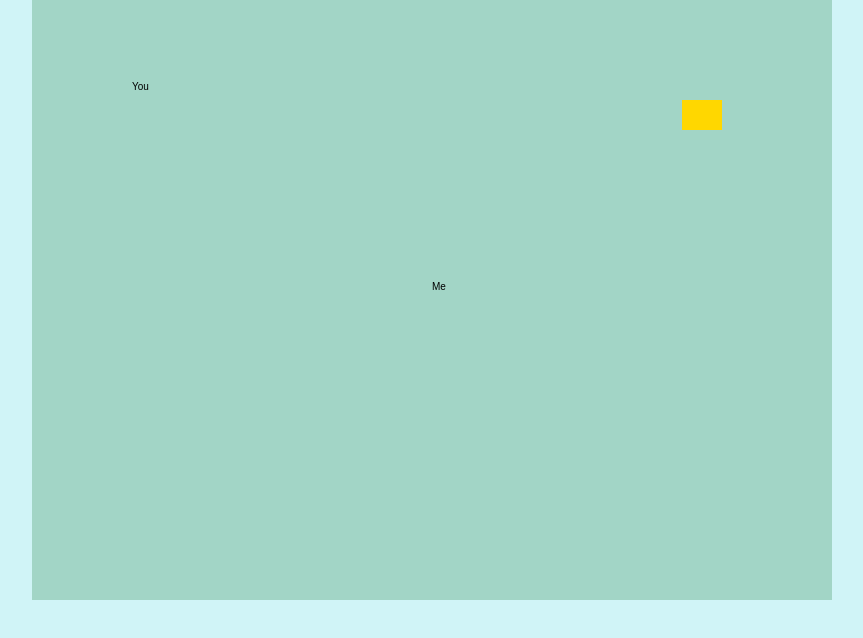
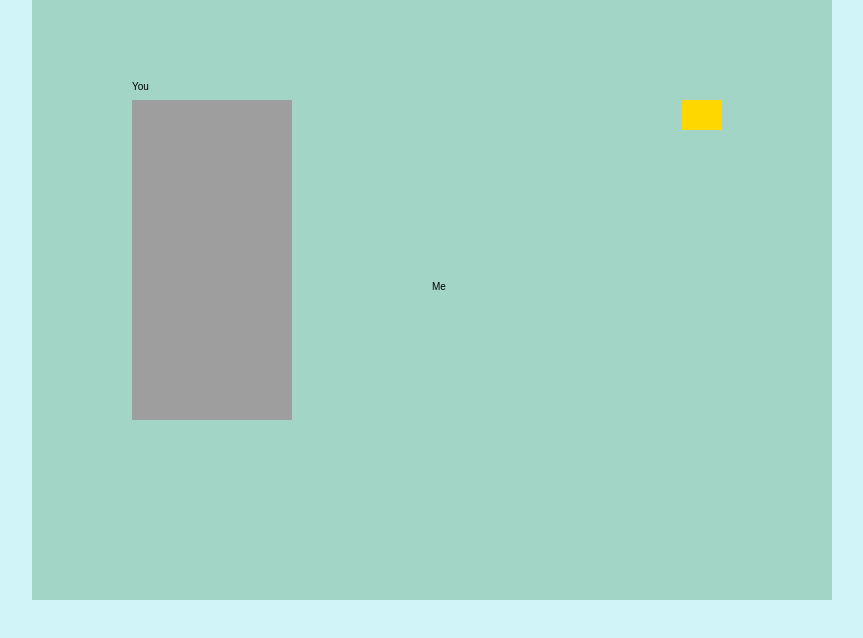
Before and after one commit to lostmusician/birthday-game, a plain HTML site: page index.html in a window 1280 px wide. Shown: the whole page, without its empty margins (208-1071 px from the left). Drawn offline with Linux system fonts and the light colour scheme.

Commit message:
Adjusted Sprite size to 160

```diff
--- a/index.html
+++ b/index.html
@@ -24,7 +24,7 @@ const canvas = document.getElementById('gameCanvas');
 const ctx = canvas.getContext('2d');
 const dialogueBox = document.getElementById('dialogue');
 
-const SPRITE_SIZE = 320;
+const SPRITE_SIZE = 160;
 const SCALE = 2;
 const FRAME_COUNT = 4;
 let frame = 0;
```
